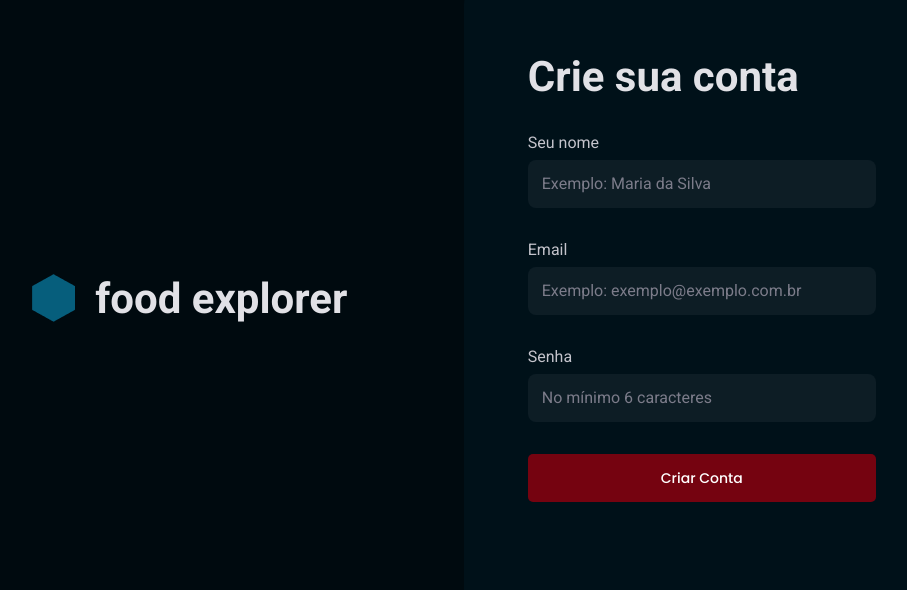
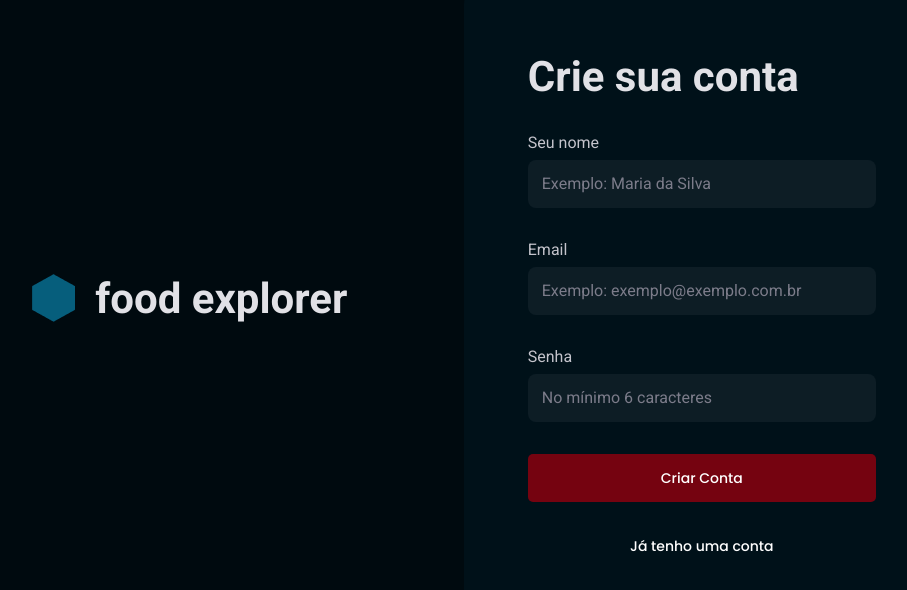
Before and after one commit to iCaioReis/Food-Explorer-Front-End, a React (Vite) app: page / in a window 1280 px wide. Shown: the part 102-692 px from the top of the page, without its empty margins (154-1061 px from the left). Built offline with nearby package versions, Linux system fonts and the light colour scheme.

Commit message:
Finish SignUp page

```diff
--- /dev/null
+++ b/src/components/ButtonText/index.jsx
@@ -0,0 +1,12 @@
+import { Container } from './styles';
+
+export function ButtonText ({ title, ...rest}){
+    return(
+        <Container
+            type='link'
+            {...rest}
+        >
+            {title}
+        </Container>
+    )
+};
--- /dev/null
+++ b/src/components/ButtonText/styles.js
@@ -0,0 +1,14 @@
+import styled from "styled-components"
+
+export const Container = styled.button`
+    width: 100%;
+
+    border-style: none;
+    background: none;
+
+    color: ${({ theme }) => theme.COLORS.LIGHT_100};
+    font-family: "Poppins", sans-serif;
+    font-weight: 500;
+    font-size: 14px;
+    line-height: 24px;
+`;
--- a/src/pages/SingUp/index.jsx
+++ b/src/pages/SingUp/index.jsx
@@ -3,6 +3,7 @@ import logoImg from '../../assets/logo.png'
 
 import { Input } from "../../components/Input";
 import { Button } from '../../components/Button';
+import { ButtonText } from '../../components/ButtonText';
 
 export function SignUp(){
     return(
@@ -28,6 +29,8 @@ export function SignUp(){
                 />
 
                 <Button title={"Criar Conta"}/>
+
+                <ButtonText title={"Já tenho uma conta"}/>
             </Form>
         </Container>
     )
--- a/src/pages/SingUp/styles.js
+++ b/src/pages/SingUp/styles.js
@@ -55,4 +55,8 @@ export const Form = styled.form`
         margin-top: 8px;
         margin-bottom: 32px;
     }
+
+    button{
+        margin-bottom: 32px;
+    }
 `;
```
